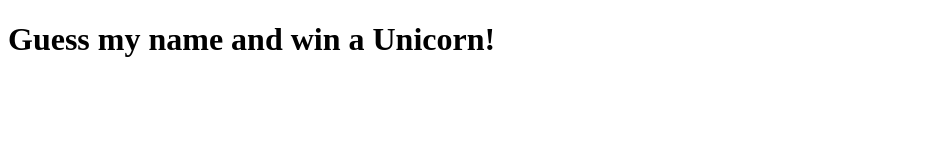
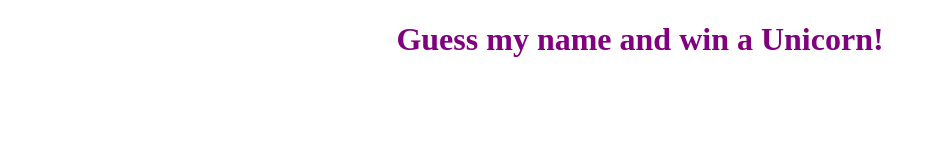
Before and after one commit to johandenver/Javascript30, a plain HTML site: page JavaScript30-master/12 - Key Sequence Detection/index-START.html in a window 1280 px wide. Shown: the whole page, without its empty margins (0-935 px from the left). Drawn offline with Linux system fonts and the light colour scheme.

Commit message:
Updates to key sequence detetction

```diff
--- a/JavaScript30-master/12 - Key Sequence Detection/index-START.html
+++ b/JavaScript30-master/12 - Key Sequence Detection/index-START.html
@@ -9,7 +9,9 @@
     ></script>
   </head>
   <body>
-    <h1>Guess my name and win a Unicorn!</h1>
+    <h1 style="text-align: center; color:purple">
+      Guess my name and win a Unicorn!
+    </h1>
     <script>
       const pressed = [];
       const secretCode = "jonathan";
```
